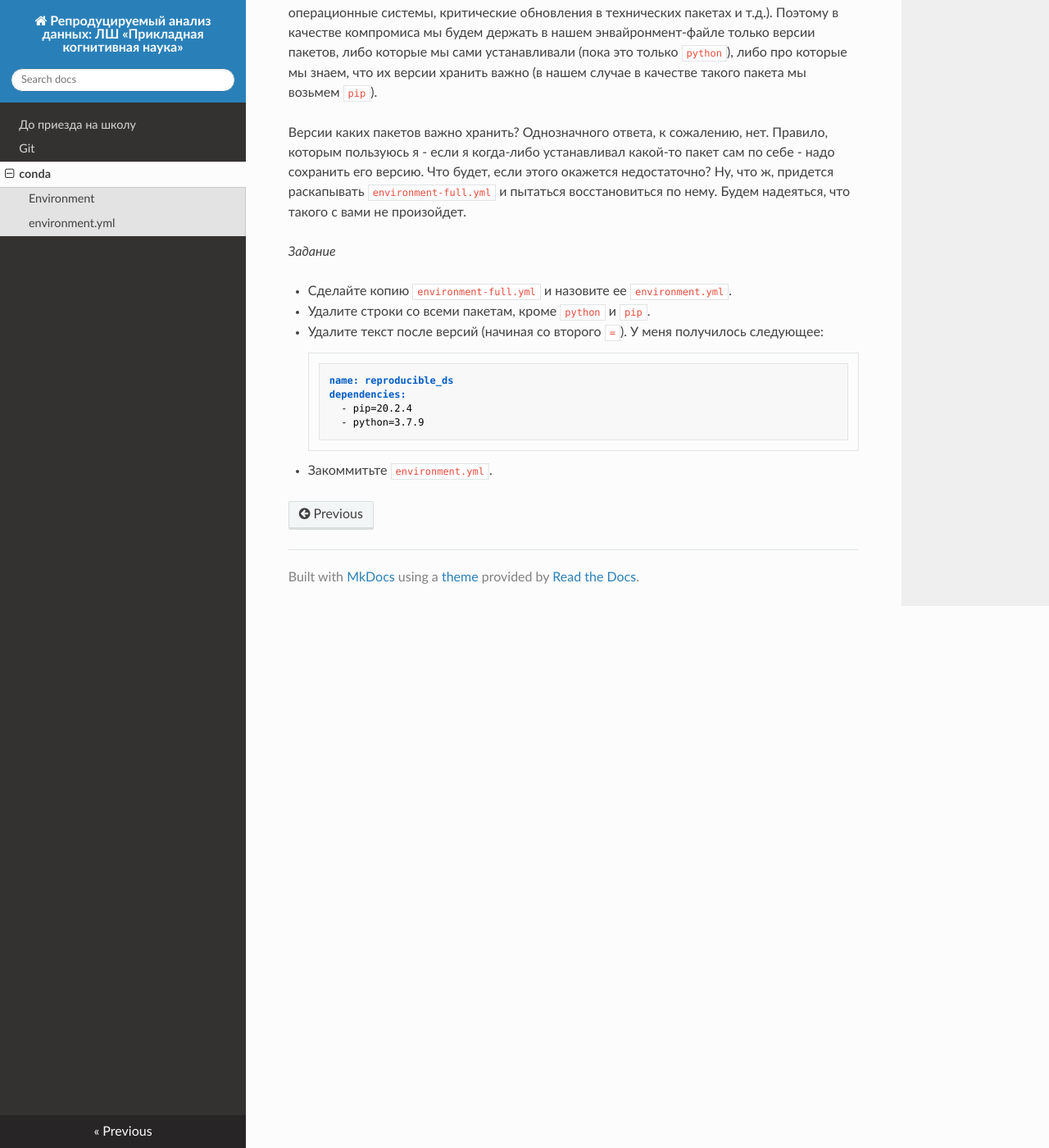
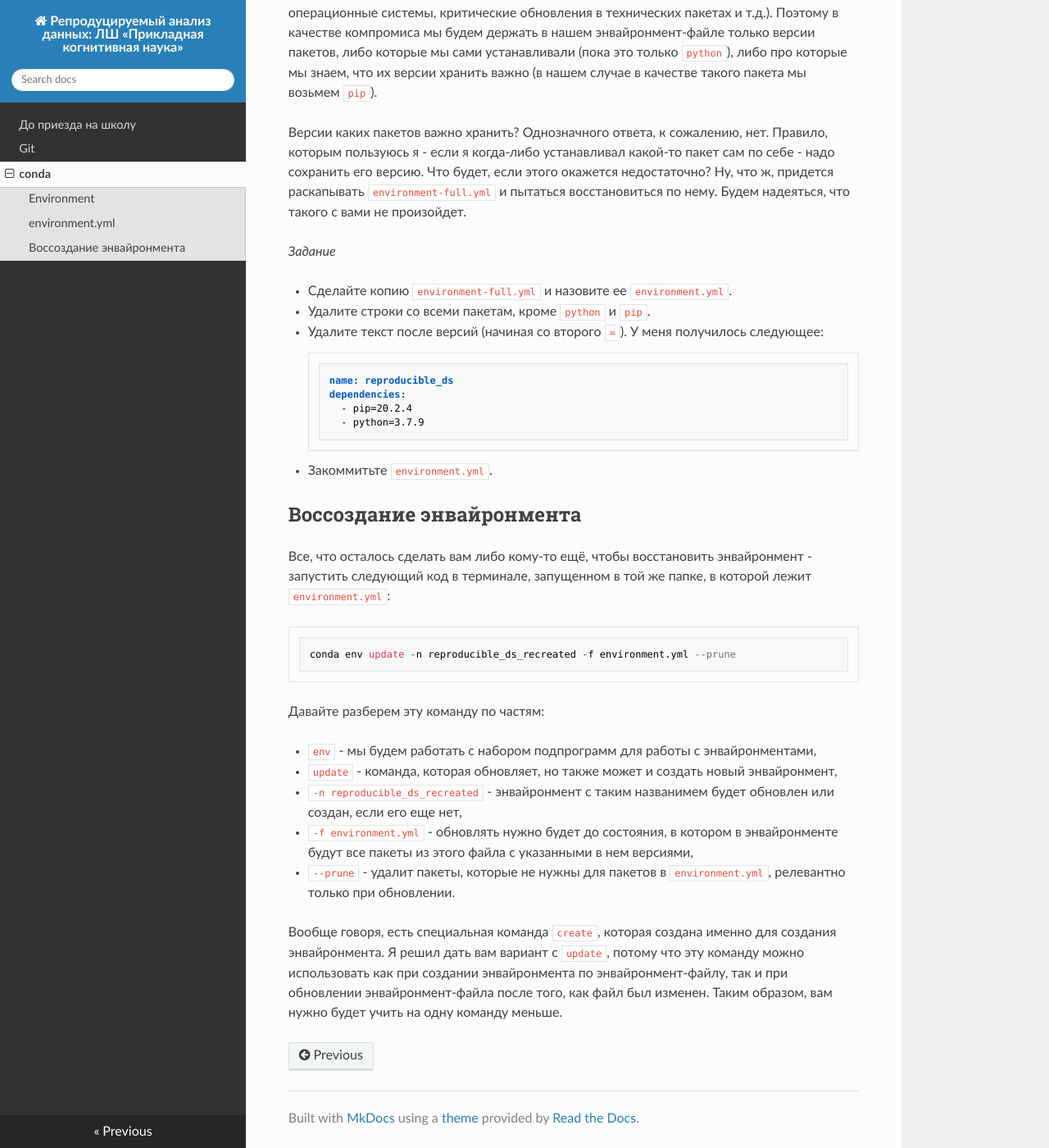
Before and after one commit to kalenkovich/reproducible-data-analysis, an MkDocs documentation site: the page built from website/docs/2_conda.md, in a window 1280 px wide and 1400 px high, scrolled down 4454 px. Shown: the whole window at 82% size. Built offline with MkDocs 1.6.1, drawn with Linux system fonts in a browser that asks for light colours; nearby versions of some CDN libraries.

Commit message:
add environment recreaction

````diff
--- a/website/docs/2_conda.md
+++ b/website/docs/2_conda.md
@@ -196,3 +196,23 @@ conda activate reproducible_ds
 	```
 
 - Закоммитьте `environment.yml`.
+
+## Воссоздание энвайронмента
+
+Все, что осталось сделать вам либо кому-то ещё, чтобы восстановить энвайронмент - запустить следующий код в терминале, запущенном в той же папке, в которой лежит `environment.yml`:
+
+```bash
+conda env update -n reproducible_ds_recreated -f environment.yml --prune
+```
+
+Давайте разберем эту команду по частям:
+
+- `env` - мы будем работать с набором подпрограмм для работы с энвайронментами,
+- `update` - команда, которая обновляет, но также может и создать новый энвайронмент,
+- `-n reproducible_ds_recreated` - энвайронмент с таким названимем будет обновлен или создан, если его еще нет,
+- `-f environment.yml` - обновлять нужно будет до состояния, в котором в энвайронменте будут все пакеты из этого файла с указанными в нем версиями,
+- `--prune` - удалит пакеты, которые не нужны для пакетов в `environment.yml`, релевантно только при обновлении.
+
+Вообще говоря, есть специальная команда `create`, которая создана именно для создания энвайронмента.
+Я решил дать вам вариант с `update`, потому что эту команду можно использовать как при создании энвайронмента по энвайронмент-файлу, так и при обновлении энвайронмент-файла после того, как файл был изменен.
+Таким образом, вам  нужно будет учить на одну команду меньше.
````
